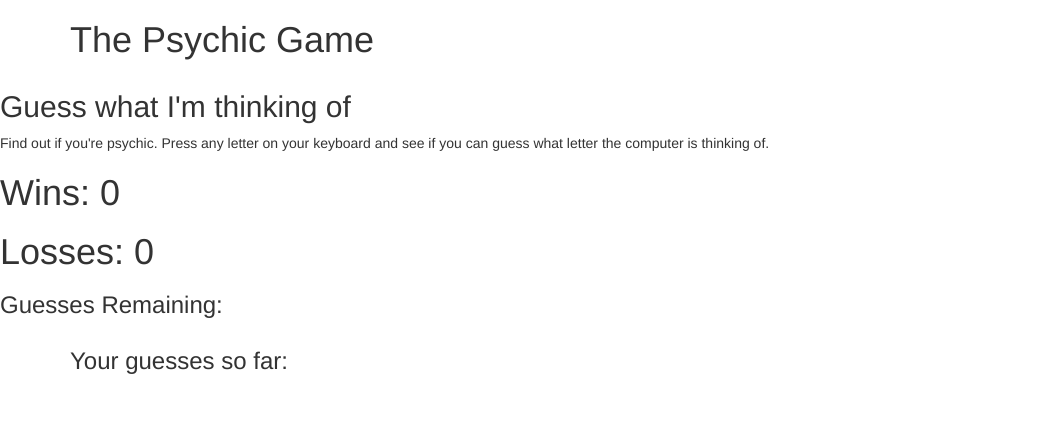
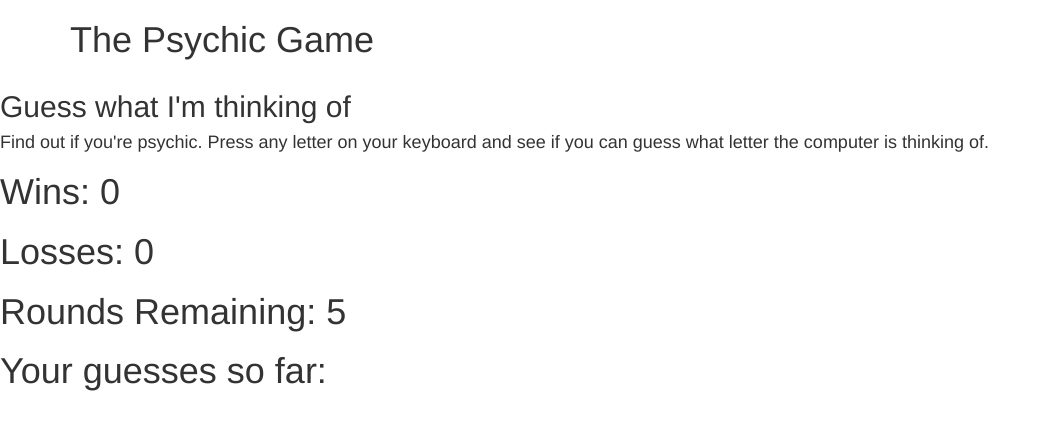
Before and after one commit to hodgiers/psychic-game, a plain HTML site: page index.html in a window 1280 px wide. Shown: the whole page, without its empty margins (0-1051 px from the left). Drawn offline with nearby package versions, Linux system fonts and the light colour scheme.

Commit message:
Need Sleep - finished as much as I could for now

```diff
--- a/index.html
+++ b/index.html
@@ -19,7 +19,7 @@
 <div id="game">
 	<h2>Guess what I'm thinking of</h2>
 <!-- USER INSTRUCTIONS HERE -->
-    <p>Find out if you're psychic. Press any letter on your keyboard and see if you can guess what letter the computer is thinking of.</p>
+    <h4>Find out if you're psychic. Press any letter on your keyboard and see if you can guess what letter the computer is thinking of.</h4>
 </div>
 
 
@@ -34,12 +34,12 @@
 
 
 <div class="guessesLeft">
-<h3>Guesses Remaining:</h3>
+<h1>Rounds Remaining: 5</h1>
 </div>
 
 
-<div class="container">
-<h3>Your guesses so far:</h3>
+<div id="lettersGuessed">
+<h1>Your guesses so far:</h1>
 </div>
 
 <script>
@@ -62,16 +62,16 @@ var roundsRemaining = 0;
   	//document.querySelector("#score").innerHTML = "Score: " + score;
   	document.getElementById("lossesTally").innerHTML = "<h1>Losses: " + losses + " </h1>";
  }
-
+ /*
    function updateRemainingGuesses() {
-  	document.getElementById("guessesLeft").innerHTML = "<h1>Guesses Remaining: " + roundsRemaining + " </h1>";
+  	document.getElementById("guessesLeft").innerHTML = "<h1>Guesses Remaining: " + numberofrounds + " </h1>";
  }
-
+ */
 
 // Starting the game
 updateWin();
 updateLoss();
-updateRemainingGuesses();
+//updateRemainingGuesses();
 
 // <!-- The user should be prompted to press any letter-->
 
@@ -90,48 +90,40 @@ document.onkeyup = function(event) {
  console.log(computerGuess);
 
 
-
+var totalgames = wins+losses;
+var roundsRemaining = numberofrounds-totalgames;
  // <!-- If the letter the user selects is the same as what the computer chooses, alert they've won-->
  if (userGuess === computerGuess) {
  	console.log(wins++);
  	alert("You predicted correctly!");
  	updateWin();
+ 	console.log("How many rounds " + roundsRemaining--);
  }
  // <!-- If it's not the same, alert they've lost-->
  else {
  	console.log(losses++);
  	alert("Wrong! Maybe your stars are just out of alignment?");
  	updateLoss();
+ 	console.log("How many rounds " + roundsRemaining--);
+
  }
 
-var totalgames = wins+losses;
-var roundsRemaining = numberofrounds-totalgames;
-alert("Rounds left " + roundsRemaining);
+
+
+//alert("Rounds left " + roundsRemaining);
+//console.log("How many rounds " + roundsRemaining--);
+//updateRemainingGuesses();
 //document.getElementById("guessesLeft").innerHTML = "<h1>Guesses Remaining: " + roundsRemaining + " </h1>";
 
-/*
-function updateguessesleft() {
-  	document.getElementById("guessesLeft").innerHTML = "<h1>Guesses Remaining: " + roundsRemaining + " </h1>";
-}
-updateguessesleft();
 
- for (var i = 0; i < remainingGuesses; i--) {
- 	if (remainingGuesses[i] > 0) {
- 		console.log(remainingGuesses);
- 	}
- 	else {
- 		console.log("GameOver");
- 	}
- }
- */
+//updateguessesleft();
 
-//document.getElementById("winsTally").innerHTML = "Wins: " + wins;
-//document.getElementById("lossesTally").innerHTML = "Losses: "  + losses;
 
 
 };
+/*
 
-
+*/
 
 
 // <!-- If -->
```
